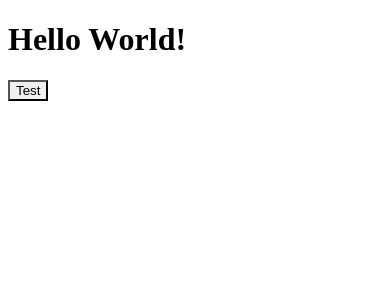
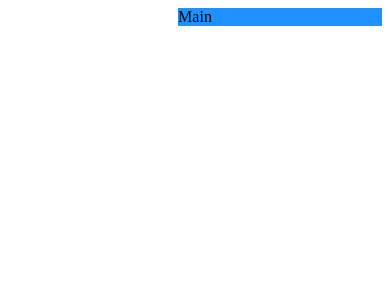
Before and after one commit to rustyrene/game_libary, a React (Vite) app: page / in a window 390 px wide. Shown: the top 300 px of the page. Built offline with nearby package versions, Linux system fonts and the light colour scheme; the HTML template or start-up script is replaced by a standard one.

Commit message:
Build Responsive Layout

```diff
--- a/src/App.tsx
+++ b/src/App.tsx
@@ -1,12 +1,18 @@
-import { Button, ButtonGroup } from "@chakra-ui/react"
+import { Grid, GridItem, Show } from "@chakra-ui/react"
 
 function App() {
 
   return (
-    <>
-      <h1>Hello World!</h1>
-      <Button colorScheme='blue'>Test</Button>
-    </>
+    <Grid templateAreas={{
+      base: `"nav" "main"`,
+      lg: `"nav nav" "aside main"`
+    }}>
+      <GridItem area={'nav'} bg={'coral'}>Nav</GridItem>
+      <Show above="lg">
+        <GridItem area={'aside'} bg={'gold'}>Aside</GridItem>
+      </Show>
+      <GridItem area={'main'} bg={'dodgerblue'}>Main</GridItem>
+    </Grid>
   )
 }
 
```
